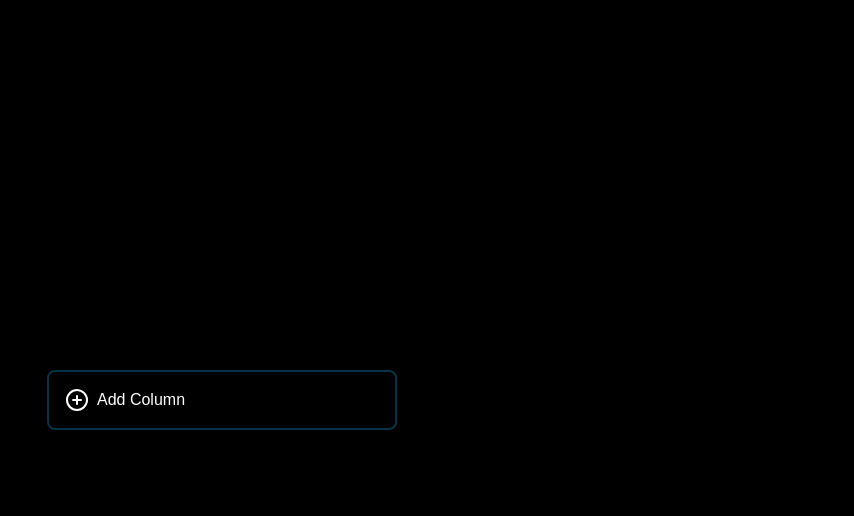
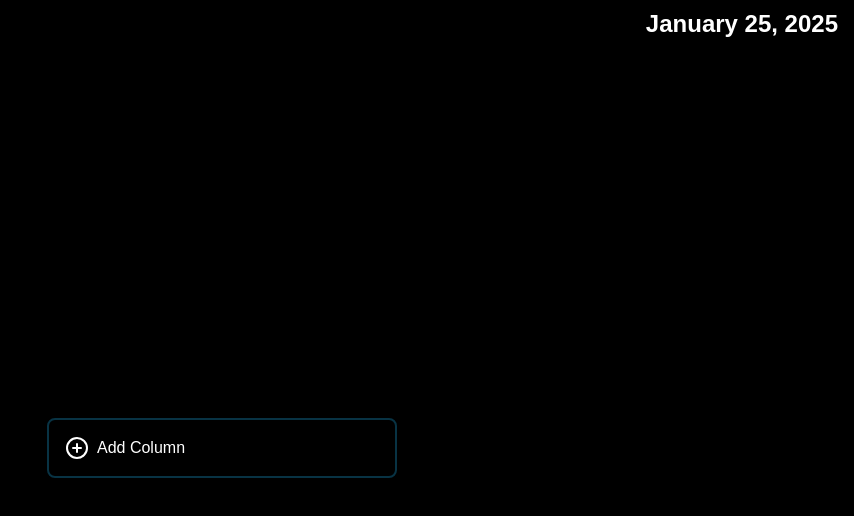
Before and after one commit to Vitalik6768/to-do-board, a Next.js app: page / in a window 1280 px wide. Shown: the top 516 px of the page, without its empty margins (426-1280 px from the left). Built offline with nearby package versions, Linux system fonts and the light colour scheme.

Commit message:
Update page.tsx

```diff
--- a/app/(dashboard)/page.tsx
+++ b/app/(dashboard)/page.tsx
@@ -4,7 +4,18 @@ import KanbanBoard from "./components/KanbanBoard";
 export default function Home() {
   return (
     <div>
+      <div className="text-white text-right text-2xl font-bold px-4 py-2">
+        <h3>
+          {new Date().toLocaleDateString('en-US', {
+            month: 'long',
+            day: 'numeric',
+            year: 'numeric'
+          })}
+        </h3>
+      </div>
+      <div>
       <KanbanBoard />
+      </div>
     </div>
   );
 }
```
